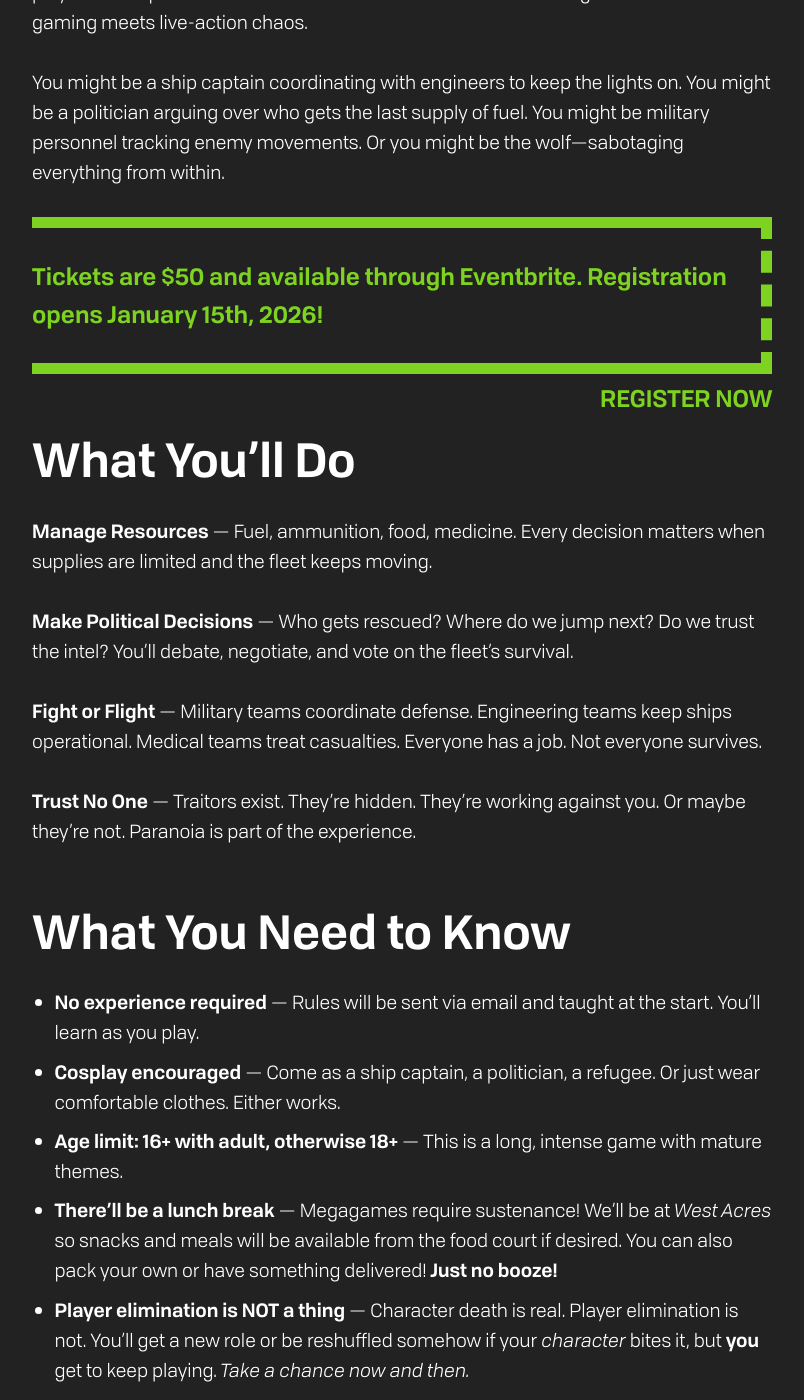
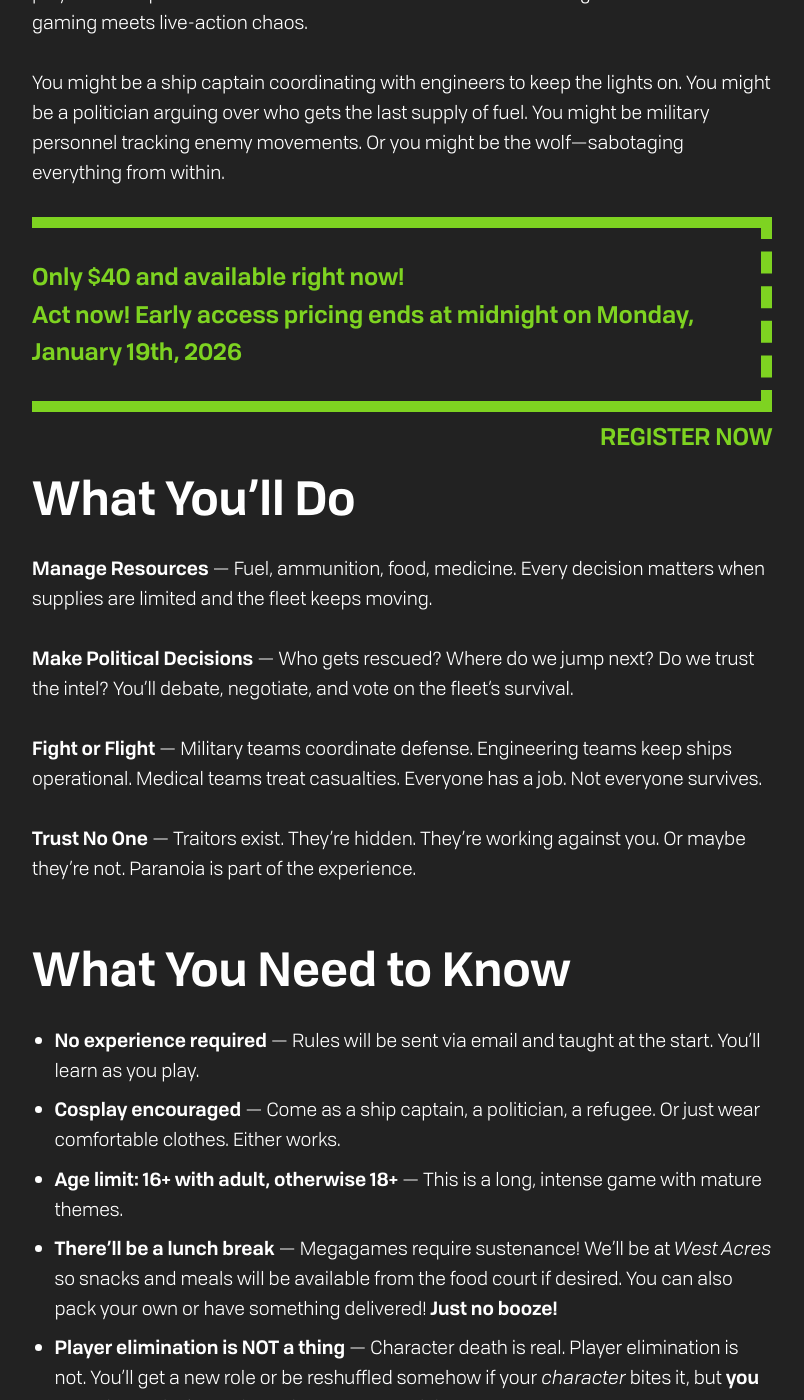
Before and after one commit to jedlimke/prairiefiregaming.com, a Jekyll site: the page built from megagames/den-of-wolves-2026.md, in a window 1280 px wide and 1400 px high, scrolled down 1159 px. Shown: the whole window, without its empty margins (238-1042 px from the left). Built offline with Jekyll 4.4.1, drawn with Linux system fonts in a browser that asks for light colours; some of the changed text lies outside the part shown.

Commit message:
Adjusted CTA

```diff
--- a/_includes/den-of-wolves-2026-cta.html
+++ b/_includes/den-of-wolves-2026-cta.html
@@ -1,12 +1,16 @@
 {%- comment -%}
 Den of Wolves 2026 - Call to Action / Ticket Link
-Update ticket price, URL, and registration date here
+Update ticket price, URL, and message here
 {%- endcomment -%}
 
-{%- assign ticket_price = "50" -%}
+{%- assign ticket_price = "40" -%}
 {%- assign ticket_url = "https://www.eventbrite.com" -%}
-{%- assign registration_opens = "January 15th, 2026" -%}
+{%- assign ticket_message = "Act now! Early access pricing ends at midnight on Monday, January 19th, 2026" -%}
 
 <a href="{{ ticket_url }}" class="callout cta" data-label="Register Now">
-<strong>Tickets are ${{ ticket_price }}</strong> and available through Eventbrite. Registration opens {{ registration_opens }}!
+	<strong>Only ${{ ticket_price }}</strong> and available right now!
+
+	{%- if ticket_message -%}
+	<br>{{ ticket_message }}
+	{%- endif -%}
 </a>
```
